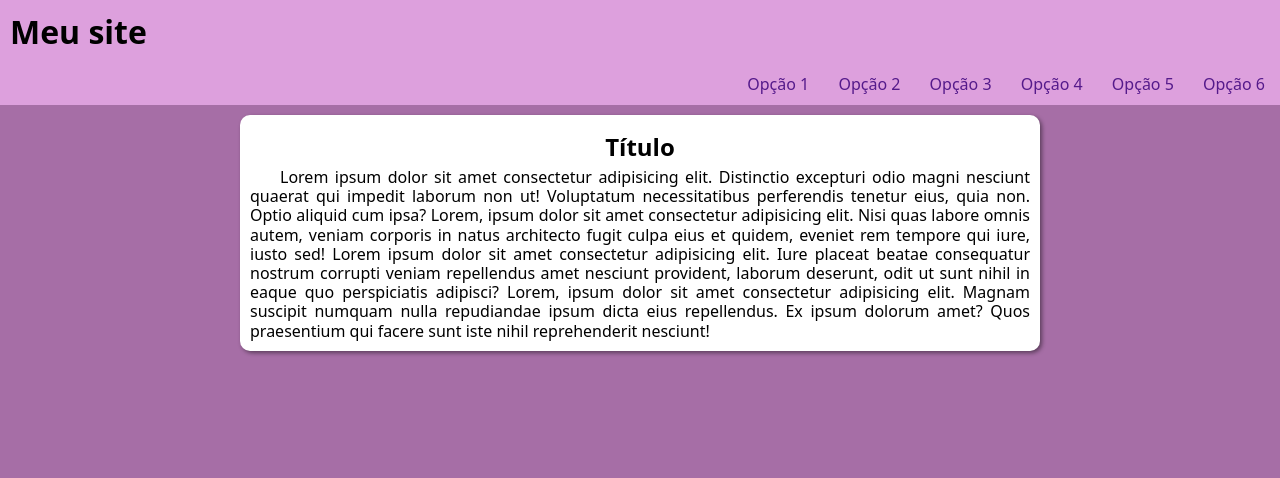
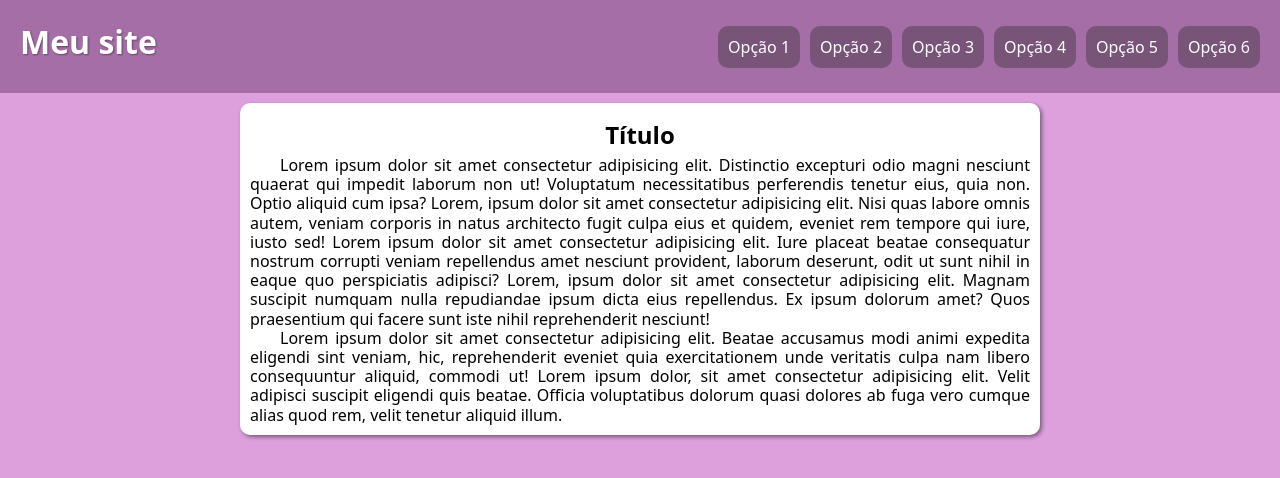
Before and after one commit to rafaribeirop/menu-flexbox, a plain HTML site: page index.html in a window 1280 px wide. Drawn offline with nearby package versions, Linux system fonts and the light colour scheme.

Commit message:
menu deu errado

```diff
--- /dev/null
+++ b/estilos/mobile.css
@@ -0,0 +1,27 @@
+@charset "UTF-8";
+
+header, header > nav {
+    flex-flow: column nowrap;
+}
+
+header > h1{
+    flex-basis: 50px;
+}
+header > nav > a{
+    width: 90vw;
+}
+nav > a{
+    margin:3px;
+}
+
+nav{
+
+    display: none;
+}
+
+span#menu{
+    display: block;
+    cursor: pointer;
+    color: white;
+
+}
--- a/estilos/style.css
+++ b/estilos/style.css
@@ -4,61 +4,59 @@
     margin: 0px;
     padding: 0px;
     box-sizing: border-box;
-    font-family: system-ui, -apple-system, BlinkMacSystemFont, 'Segoe UI', Roboto, Oxygen, Ubuntu, Cantarell, 'Open Sans', 'Helvetica Neue', sans-serif;
+
 }
 
 body{
-    background-color:rgb(166, 110, 166);
+    font-family: system-ui, -apple-system, BlinkMacSystemFont, 'Segoe UI', Roboto, Oxygen, Ubuntu, Cantarell, 'Open Sans', 'Helvetica Neue', sans-serif;
+    background-color: plum;
+    height: 100vh;
+    width: 100vw;
 }
 
 header{
-    background-color: plum;
+    background-color: rgb(166, 110, 166);
+    padding: 10px;
+
+    display: flex;
+    justify-content: space-between;
+    align-items: center;
+    flex-flow: row wrap;
 
 
 }
 
 header h1{
+    margin-bottom: 10px;
     padding: 10px;
-}
+    color: white;
+    text-shadow: 1px 1px 2px rgba(0, 0, 0, 0.378);
 
-menu{
-    background-color: plum;
-    display: flex;
-    flex-flow: row nowrap;
-    justify-content: flex-end;
-
+    flex: 0 0 300px;
 
 }
 
-menu li {
-    list-style-type: none;
-    display: inline-block;
-    padding: 10px;
-
-
+nav{
+    display: flex;
+    flex-flow: row wrap;
 }
 
-menu a {
+nav > a {
     text-decoration: none;
-    margin-right: 5px;
-
-
+    padding: 10px;
+    color: white;
+    background-color:rgb(120, 84, 120) ;
+    border-radius: 10px;
+    margin-right: 10px;
 }
 
-menu a:hover{
-    color:rgb(255, 223, 255);
-}
-
-menu li:hover{
-    background-color: rgb(120, 84, 120);
-    border-top-right-radius: 10px;
-    border-top-left-radius: 10px;
-    transition-duration: .5s;
+nav a:hover{
+    background-color: rgb(63, 32, 63);
+    color:rgb(243, 197, 243);
+    border-radius: 10px;
+    transition: background-color .5s;
     box-shadow: 0px 0px 4px rgba(0, 0, 0, 0.379);
 }
-
-
-
 
 main{
     background-color: white;
@@ -80,3 +78,7 @@
     line-height: 1.2em;
     text-align: justify;
 }
+
+span#menu{
+    display: none;
+}
--- a/index.html
+++ b/index.html
@@ -5,22 +5,24 @@
     <meta name="viewport" content="width=device-width, initial-scale=1.0">
     <title>Menu Responsivo</title>
     <link rel="stylesheet" href="estilos/style.css">
+    <link rel="stylesheet" href="estilos/mobile.css" media="screen and (max-width:580px)">
+    <link href="https://fonts.googleapis.com/css2?family=Material+Symbols+Outlined" rel="stylesheet" />
 </head>
-<body>
+<body onresize="mudouTamanho()">
     <header>
         <h1>Meu site</h1>
+
+        <span id="menu" class="material-symbols-outlined" onclick="clickMenu()" >menu</span>
+        <nav>
+        <a href="">Opção 1</a>
+        <a href="">Opção 2</a>
+        <a href="">Opção 3</a>
+        <a href="">Opção 4</a>
+        <a href="">Opção 5</a>
+        <a href="">Opção 6</a>
+    </nav>
+
     </header>
-
-    <menu> <ul>
-        <li><a href="">Opção 1</a></li>
-        <li><a href="">Opção 2</a></li>
-        <li><a href="">Opção 3</a></li>
-        <li><a href="">Opção 4</a></li>
-        <li><a href="">Opção 5</a></li>
-        <li><a href="">Opção 6</a></li>
-    </ul>
-
-    </menu>
 
     <main>
         <h2>Título</h2>
@@ -29,8 +31,29 @@
         Lorem ipsum dolor sit amet consectetur adipisicing elit. Iure placeat beatae consequatur nostrum corrupti veniam repellendus amet nesciunt provident, laborum deserunt, odit ut sunt nihil in eaque quo perspiciatis adipisci?
         Lorem, ipsum dolor sit amet consectetur adipisicing elit. Magnam suscipit numquam nulla repudiandae ipsum dicta eius repellendus. Ex ipsum dolorum amet? Quos praesentium qui facere sunt iste nihil reprehenderit nesciunt!
         </p>
+        <p>
+            Lorem ipsum dolor sit amet consectetur adipisicing elit. Beatae accusamus modi animi expedita eligendi sint veniam, hic, reprehenderit eveniet quia exercitationem unde veritatis culpa nam libero consequuntur aliquid, commodi ut! Lorem ipsum dolor, sit amet consectetur adipisicing elit. Velit adipisci suscipit eligendi quis beatae. Officia voluptatibus dolorum quasi dolores ab fuga vero cumque alias quod rem, velit tenetur aliquid illum.
+        </p>
 
     </main>
 
+    <script>
+        function mudouTamanho(){
+            if (window.innerWidth >= 769){
+                itens.style.display = 'block'
+            } else{
+                itens.style.display = 'none'
+            }
+        }
+
+        function clickMenu(){
+            if (itens.style.display == 'block'){
+                itens.style.display = 'none'
+            } else{
+                itens.style.display = 'block'
+            }
+        }
+    </script>
+
 </body>
 </html>
```
